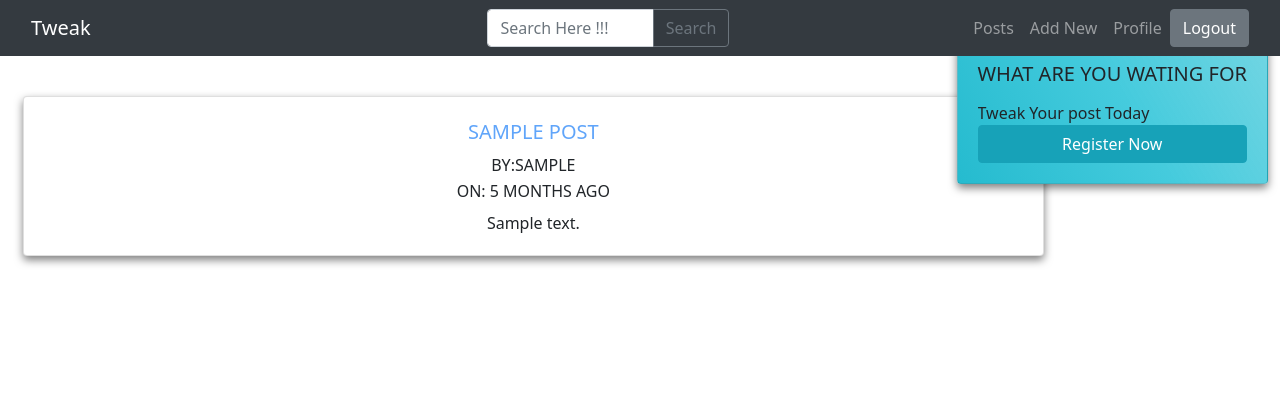
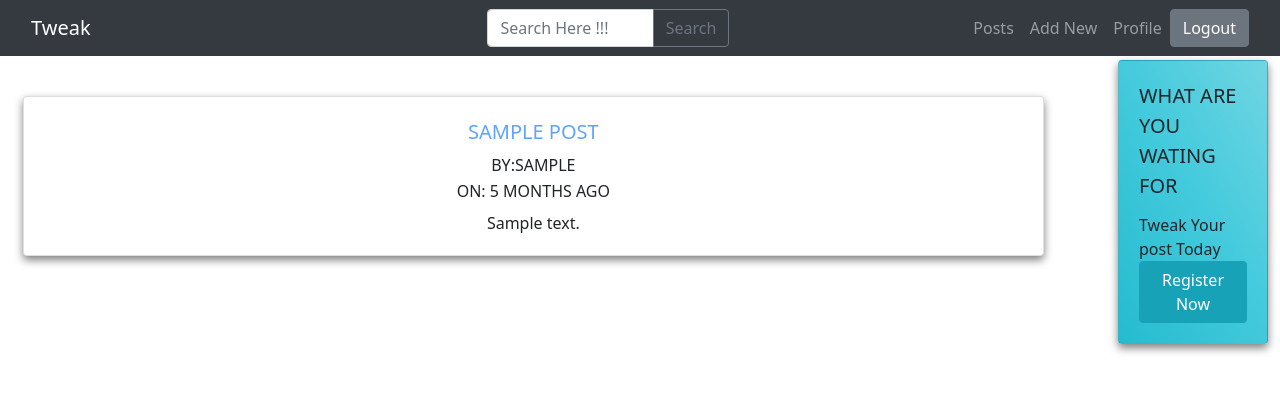
Before and after one commit to areeburrub/Tweak, a Flask app: page /post/1 in a window 1280 px wide. Shown: the top 393 px of the page. Run offline with Flask 2, Linux system fonts and the light colour scheme; a user stored in the database is signed in; tables that the repository leaves empty hold one stand-in row (values such as "Sample post"); parts of the project's set-up code (start-up, migrations or seed data) failed here and were passed over; some libraries are stand-ins or nearby versions.

Commit message:
Minor Bugs

```diff
--- a/templates/post.html
+++ b/templates/post.html
@@ -79,7 +79,7 @@
 
     <div class="col-lg-2 p-0">
 
-        <div class="card h-full w-full d-lg-block d-md-none d-none" style="box-shadow: 0 4px 8px 0 rgba(0, 0, 0, 0.5); overflow: hidden; width:auto;  height:auto; background: linear-gradient(60deg,#25bbcf 0%,#45cbdd 55%,#60d0dfe3 100%);position: fixed; right: 12px; top:38px;">
+        <div class="card h-full w-full d-lg-block d-md-none d-none" style="box-shadow: 0 4px 8px 0 rgba(0, 0, 0, 0.5); overflow: hidden; width:150px;  height:auto; background: linear-gradient(60deg,#25bbcf 0%,#45cbdd 55%,#60d0dfe3 100%);position: fixed; right: 12px; top:60px;">
           <a href="{{ url_for('signup') }}">
             <div class="card-body">
               <p class="card-title text-uppercase lead" >
```
